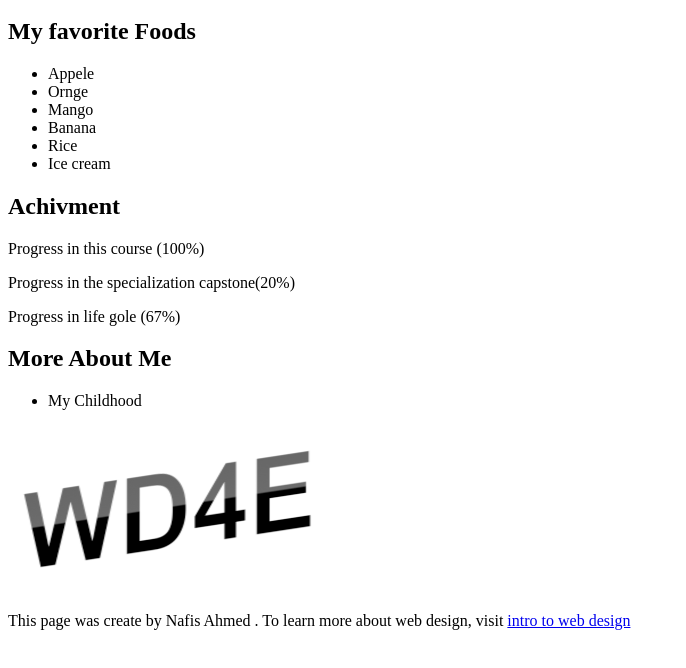
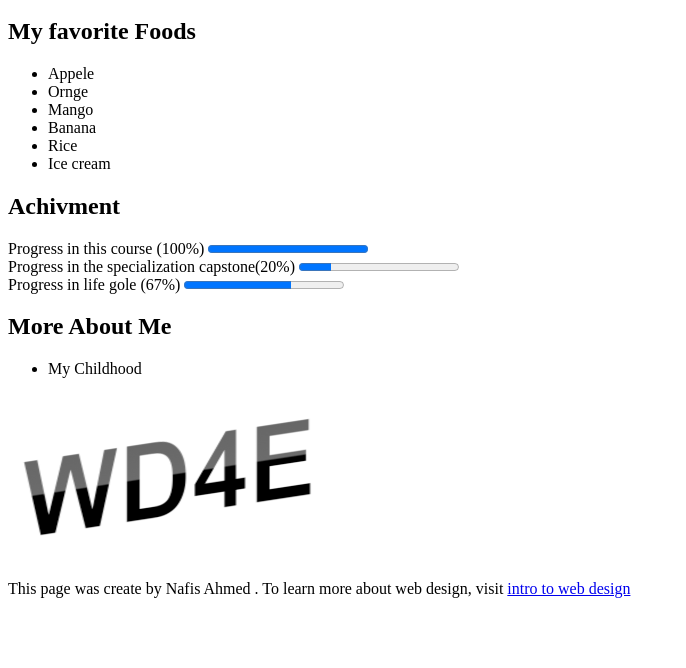
Before and after one commit to nafisahmed2324/First-webpage, a plain HTML site: page index.html in a window 1280 px wide. Shown: the part 100-768 px from the top of the page, without its empty margins (0-686 px from the left). Drawn offline with Linux system fonts and the light colour scheme.

Commit message:
code update

```diff
--- a/index.html
+++ b/index.html
@@ -22,9 +22,12 @@
         <li> Ice cream</li>
     </ul>
     <h2> Achivment</h2>
-        <p>Progress in this course (100%)</p>
-        <p>Progress in the specialization capstone(20%)</p>
-        <p> Progress in life gole (67%)</p>
+        <label for="Progress">Progress in this course (100%)</label>
+        <progress id="progress" value="100" max="100"></progress><br>
+        <label for="Progress">Progress in the specialization capstone(20%)</label>
+        <progress id="progress" value="20" max="100"></progress><br>
+        <label for="Progress"> Progress in life gole (67%)</label>
+        <progress id="progress" value="67" max="100"></progress><br>
 
 
     <h2> More About Me</h2>
```
